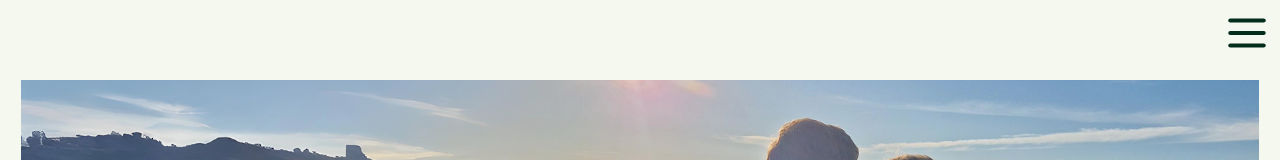
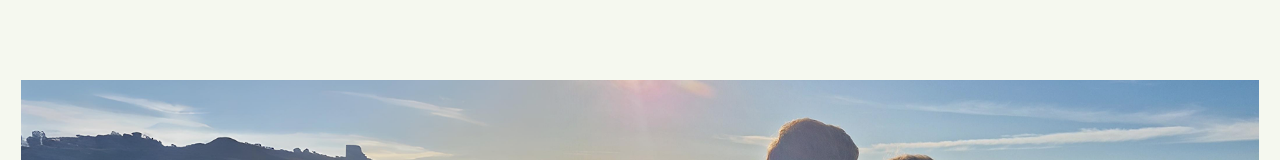
Before and after one commit to LauraBLei/Wedding, a React (Vite) app: page / in a window 1280 px wide. Shown: the top 160 px of the page. Built offline with nearby package versions, Linux system fonts and the light colour scheme; a web font is replaced by a local one.

Commit message:
hidden menu for now

```diff
--- a/src/components/header.tsx
+++ b/src/components/header.tsx
@@ -3,7 +3,7 @@ import { MenuIcon } from "lucide-react";
 export const Header = () => {
   return (
     <div className="justify-self-end absolute right-0">
-      <MenuIcon className="w-[30px] md:w-[50px] h-auto my-2 mx-2 text-customGreen cursor-not-allowed" />
+      <MenuIcon className="hidden w-[30px] md:w-[50px] h-auto my-2 mx-2 text-customGreen cursor-not-allowed" />
     </div>
   );
 };
```
